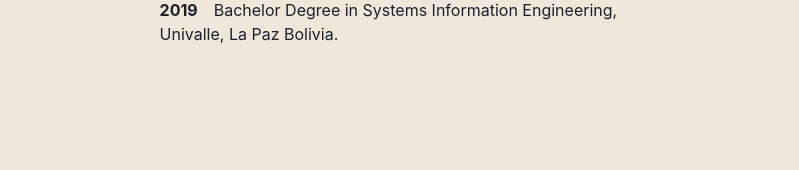
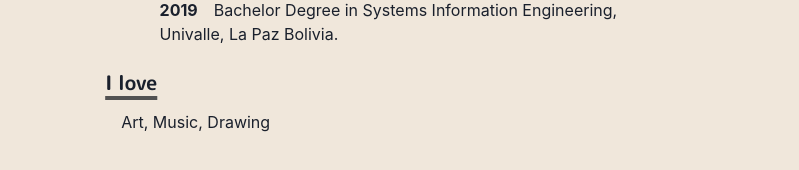
Before and after one commit to jhimy-michel/jmichel, a Next.js app: page / in a window 1280 px wide. Shown: the part 456-626 px from the top of the page, without its empty margins (248-1047 px from the left). Built offline with nearby package versions, Linux system fonts and the light colour scheme.

Commit message:
adding effects to toggle button

```diff
--- a/components/theme-toggle-button.js
+++ b/components/theme-toggle-button.js
@@ -1,3 +1,4 @@
+import { AnimatePresence, motion } from 'framer-motion'
 import { IconButton, useColorModeValue, useColorMode } from '@chakra-ui/react'
 import { SunIcon, MoonIcon } from '@chakra-ui/icons'
 
@@ -5,12 +6,23 @@
   const { toggleColorMode } = useColorMode()
 
   return (
+    <AnimatePresence mode="wait" initial={false}>
+      <motion.div
+        style={{ display: 'inline-block' }}
+        key={useColorModeValue('light', 'dark')}
+        initial={{ y: -20, opacity: 0 }}
+        animate={{ y: 0, opacity: 1 }}
+        exit={{ y: 20, opacity: 0 }}
+        transition={{ duration: 0.2 }}
+      >
         <IconButton
           aria-label="Toggle theme"
           colorScheme={useColorModeValue('purple', 'orange')}
           icon={useColorModeValue(<MoonIcon />, <SunIcon />)}
           onClick={toggleColorMode}
         />
+      </motion.div>
+    </AnimatePresence>
   )
 }
 export default ThemeToggleButton
--- a/pages/index.js
+++ b/pages/index.js
@@ -6,7 +6,9 @@
   useColorModeValue,
   Button
 } from '@chakra-ui/react'
+import Link from 'next/link'
 import NextLink from 'next/link'
+
 import Section from '../components/section'
 import Paragraph from '../components/paragraph'
 import { ChevronRightIcon } from '@chakra-ui/icons'
@@ -80,6 +82,15 @@
           Bolivia.
         </BioSection>
       </Section>
+
+      <Section delay={0.3}>
+        <Heading as="h3" variant="section-title">
+          I love
+        </Heading>
+        <Paragraph>
+          Art, Music, <Link href="">Drawing</Link>
+        </Paragraph>
+      </Section>
     </Container>
   )
 }
```
Lines whose indentation alone changed are shown as unchanged.
